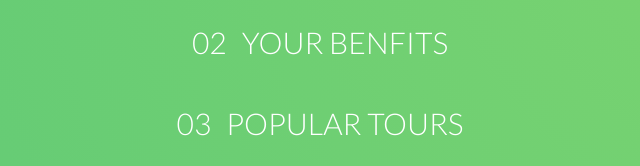
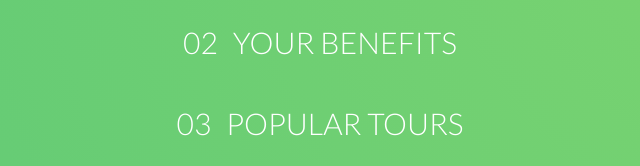
Before and after one commit to manishboro/natours-final, a website: page index.html in a window 1280 px wide. Both pictures are taken after a click on the label 1185 px from the left and 95 px from the top of the page. Shown: the part 277-443 px from the top of the page, 320-960 px from the left. Drawn offline with Linux system fonts and the light colour scheme.

Commit message:
Update index.html

```diff
--- a/index.html
+++ b/index.html
@@ -34,7 +34,7 @@
             <a href="#" class="navigation__link"><span>01</span>About Natous</a>
           </li>
           <li class="navigation__item">
-            <a href="#" class="navigation__link"><span>02</span>Your benfits</a>
+            <a href="#" class="navigation__link"><span>02</span>Your benefits</a>
           </li>
           <li class="navigation__item">
             <a href="#" class="navigation__link"
```
